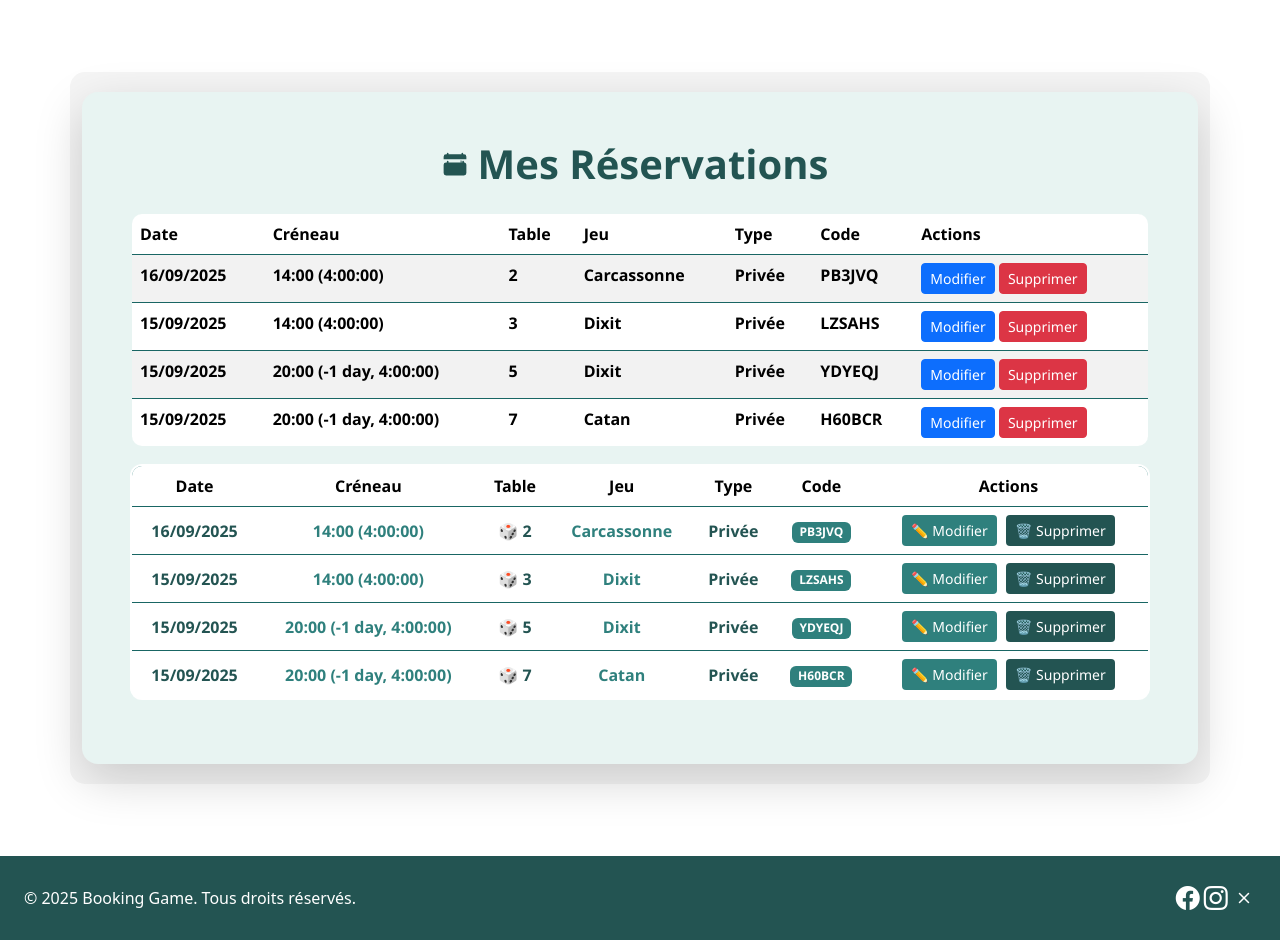
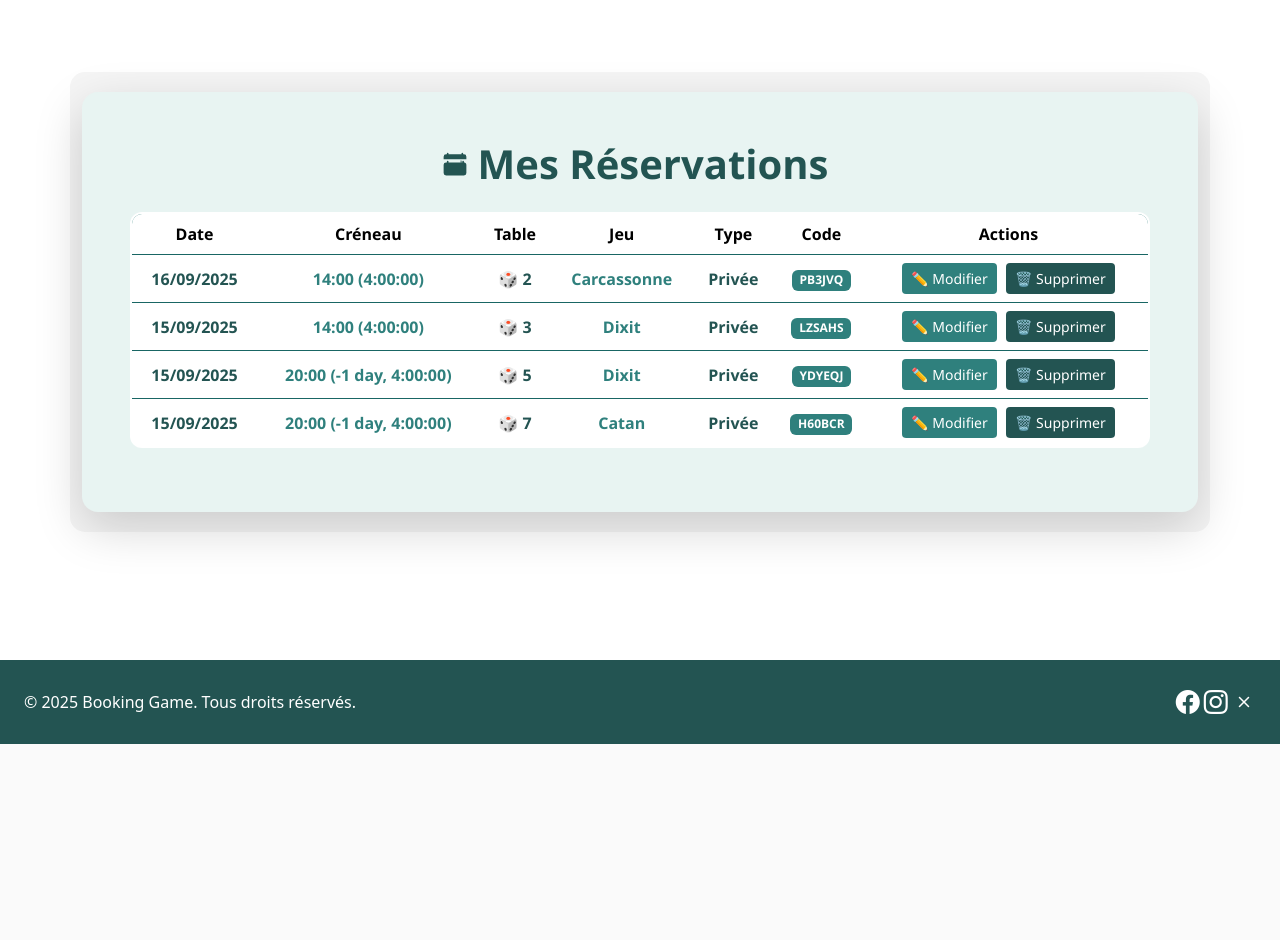
Before and after one commit to marwaboulkasim/Booking_board_games, a Django app: page /users/my-bookings/ in a window 1280 px wide. Shown: the part 72-1012 px from the top of the page. After the commit the page ends 816 px from the top, so only its background shows below. Run offline with Django 5.2, Linux system fonts and the light colour scheme; a user stored in the database is signed in; data comes from the database, SQL or seed files in the repository; both versions use the stored data as it was after the commit; data that the repository does not hold is empty.

Commit message:
Maj finalisation

```diff
--- a/booking/users_app/templates/users_app/my_bookings.html
+++ b/booking/users_app/templates/users_app/my_bookings.html
@@ -35,64 +35,6 @@
                 Mes Réservations
                 <span class="text-primary">{{ date }}</span>
             </h1>
-{% if bookings %}
-<table class="table table-striped">
-    <thead>
-        <tr>
-            <th>Date</th>
-            <th>Créneau</th>
-            <th>Table</th>
-            <th>Jeu</th>
-            <th>Type</th>
-            <th>Code</th>
-            <th>Actions</th>
-        </tr>
-    </thead>
-    <tbody>
-        {% for booking in bookings %}
-        <tr>
-            <td>{{ booking.date|date:"d/m/Y" }}</td>
-            <td>{{ booking.start_time|time:"H:i" }} ({{ booking.duration }})</td>
-            <td>{{ booking.table.number_table }}</td>
-            <td>
-                {% if booking.game %}
-                    {{ booking.game.name_game }}
-                {% elif booking.custom_game %}
-                    {{ booking.custom_game }}
-                {% else %}
-                    -
-                {% endif %}
-            </td>
-            <td>{{ booking.booking_type|title }}</td>
-            <td>{% if booking.code %}{{ booking.code }}{% else %}-{% endif %}</td>
-            <td>
-                {% if booking.main_customer == user %}
-                    <!-- Le créateur peut modifier ou supprimer -->
-                    <a href="{% url 'users_app:edit_booking' booking.id %}" class="btn btn-sm btn-primary">Modifier</a>
-                    <a href="{% url 'users_app:delete_booking' booking.id %}" class="btn btn-sm btn-danger"
-                       onclick="return confirm('Supprimer cette réservation ?');">Supprimer</a>
-                {% elif user in booking.participants.all %}
-                    <!-- Les participants peuvent quitter -->
-                    <form action="{% url 'users_app:leave_public_booking' booking.id %}" method="post" style="display:inline;">
-                        {% csrf_token %}
-                        <button type="submit" class="btn btn-sm btn-warning"
-                                onclick="return confirm('Voulez-vous vraiment quitter cette table ?');">
-                            Quitter
-                        </button>
-                    </form>
-                {% else %}
-                    <!-- Les autres n'ont aucun bouton -->
-                    -
-                {% endif %}
-            </td>
-        </tr>
-        {% endfor %}
-    </tbody>
-</table>
-{% else %}
-<p>Vous n'avez aucune réservation pour le moment.</p>
-{% endif %}
-
             {% if bookings %}
                 <div class="table-responsive">
                     <table class="table table-hover align-middle text-center" style="background-color: #ffffff;">
```
Also changed, not shown: booking/db.sqlite3.
